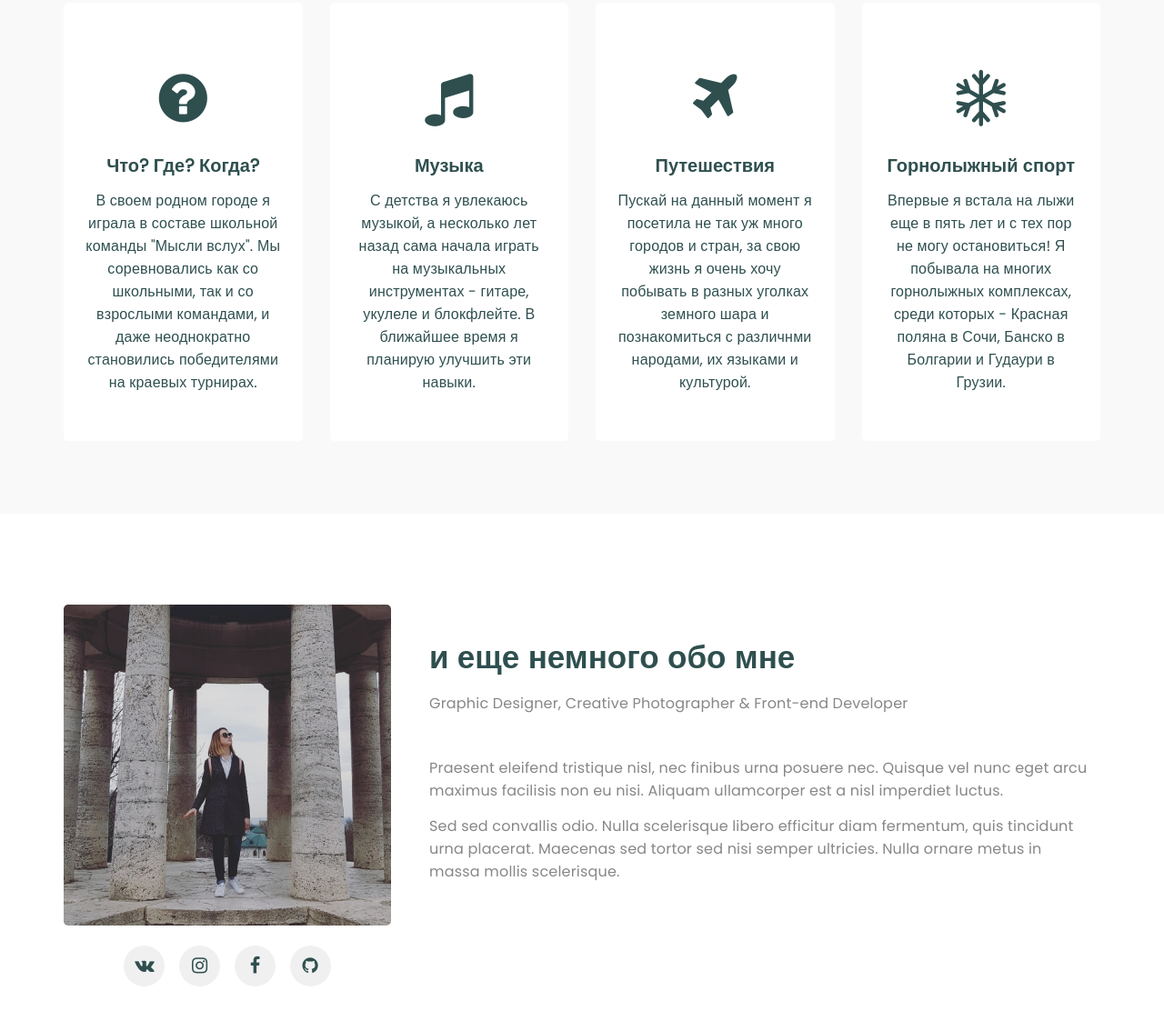
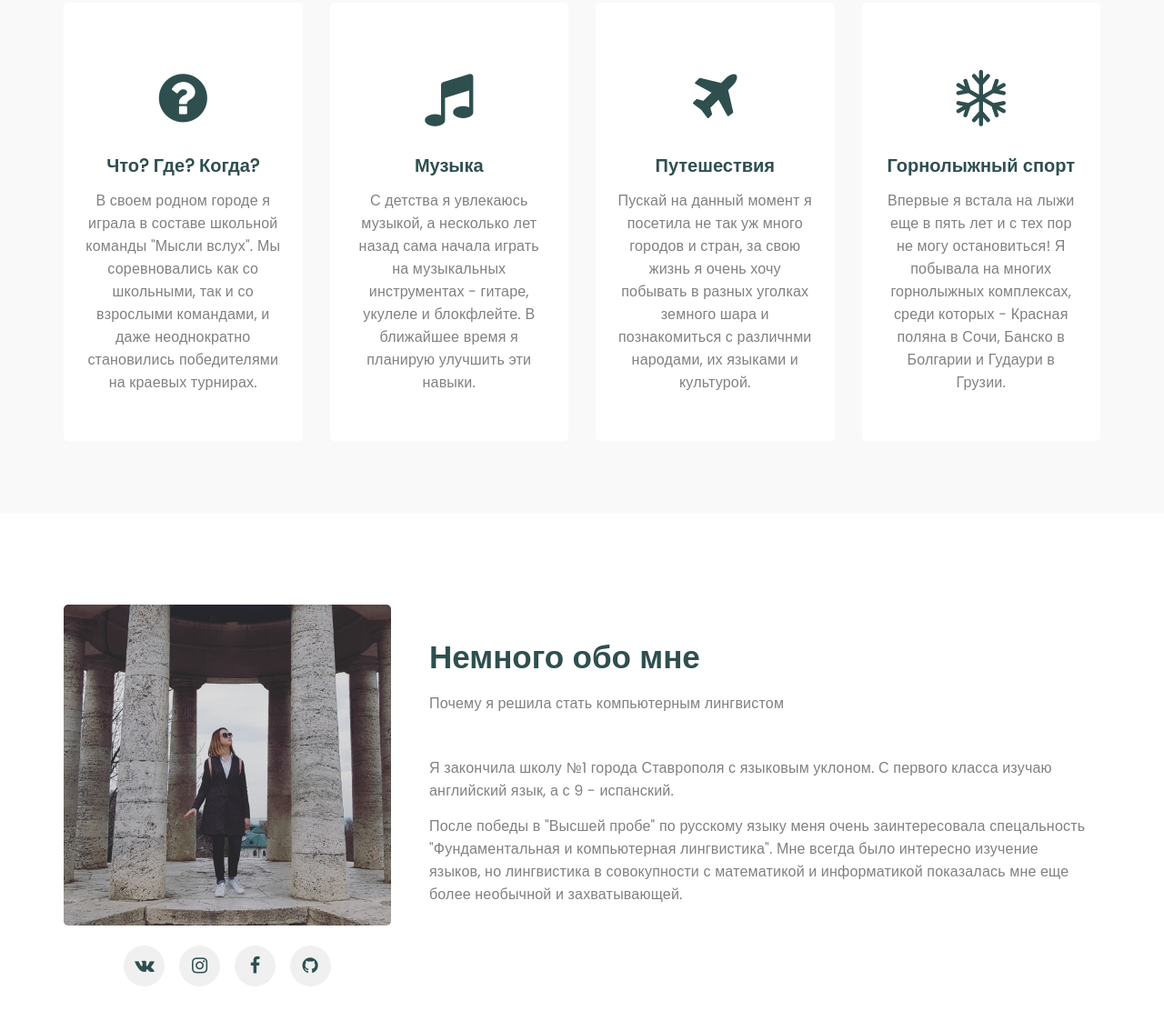
Before and after one commit to annapostn/hren, a plain HTML site: page index.html in a window 1280 px wide. Shown: the part 971-2094 px from the top of the page at 91% size. Drawn offline with Linux system fonts and the light colour scheme.

Commit message:
Update index.html

```diff
--- a/index.html
+++ b/index.html
@@ -39,9 +39,9 @@
                <div class="col-md-offset-5 col-md-7 col-sm-12">
                     <div class="home-thumb">
                          <h1 class="wow fadeInUp data-wow-delay="0.3s" style="color:#2F4F4F;">Аня Постникова</h1>
-                         <p class="wow fadeInUp white-color data-wow-delay="1s" style="color:#2F4F4F;">Студентка 1 курса</p>
-			 <p class="wow fadeInUp white-color data-wow-delay="1.2s" style="color:#2F4F4F;">образовательной программы</p>
-			 <p class="wow fadeInUp white-color data-wow-delay="1.4s" style="color:#2F4F4F;">"Фундаментальная и компьютерная лингвиситика"</p>
+                         <p class="wow fadeInUp white-color data-wow-delay="1s" style="color:#808080;">Студентка 1 курса</p>
+			 <p class="wow fadeInUp white-color data-wow-delay="1.2s" style="color:#808080;">образовательной программы</p>
+			 <p class="wow fadeInUp white-color data-wow-delay="1.4s" style="color:#808080;">"Фундаментальная и компьютерная лингвиситика"</p>
                     </div>
                </div>
 
@@ -64,7 +64,7 @@
                     <div class="service-thumb">
                          <i class="fa fa-question-circle" style="color:#2F4F4F;"></i>
                          <h4 style="color:#2F4F4F;">Что? Где? Когда?</h4>
-                         <p style="color:#2F4F4F;">В своем родном городе я играла в составе школьной команды "Мысли вслух". Мы соревновались как со школьными, так и со взрослыми командами, и даже неоднократно становились победителями на краевых турнирах.</p>
+                         <p style="color:#808080;">В своем родном городе я играла в составе школьной команды "Мысли вслух". Мы соревновались как со школьными, так и со взрослыми командами, и даже неоднократно становились победителями на краевых турнирах.</p>
                     </div>
                </div>
 
@@ -72,7 +72,7 @@
                     <div class="service-thumb">
                          <i class="fa fa-music" style="color:#2F4F4F;"></i>
                          <h4 style="color:#2F4F4F;">Музыка</h4>
-                         <p style="color:#2F4F4F;">С детства я увлекаюсь музыкой, а несколько лет назад сама начала играть на музыкальных инструментах - гитаре, укулеле и блокфлейте. В ближайшее время я планирую улучшить эти навыки.</p>
+                         <p style="color:#808080;">С детства я увлекаюсь музыкой, а несколько лет назад сама начала играть на музыкальных инструментах - гитаре, укулеле и блокфлейте. В ближайшее время я планирую улучшить эти навыки.</p>
                     </div>
                </div>
 
@@ -80,7 +80,7 @@
                     <div class="service-thumb">
                          <i class="fa fa-plane" style="color:#2F4F4F;"></i>
                          <h4 style="color:#2F4F4F;">Путешествия</h4>
-                         <p style="color:#2F4F4F;">Пускай на данный момент я посетила не так уж много городов и стран, за свою жизнь я очень хочу побывать в разных уголках земного шара и познакомиться с различнми народами, их языками и культурой.</p>
+                         <p style="color:#808080;">Пускай на данный момент я посетила не так уж много городов и стран, за свою жизнь я очень хочу побывать в разных уголках земного шара и познакомиться с различнми народами, их языками и культурой.</p>
                     </div>
                </div>
 
@@ -88,7 +88,7 @@
                     <div class="service-thumb">
                          <i class="fa fa-snowflake-o" style="color:#2F4F4F;"></i>
                          <h4 style="color:#2F4F4F;">Горнолыжный спорт</h4>
-                         <p style="color:#2F4F4F;">Впервые я встала на лыжи еще в пять лет и с тех пор не могу остановиться! Я побывала на многих горнолыжных комплексах, среди которых - Красная поляна в Сочи, Банско в Болгарии и Гудаури в Грузии.</p>
+                         <p style="color:#808080;">Впервые я встала на лыжи еще в пять лет и с тех пор не могу остановиться! Я побывала на многих горнолыжных комплексах, среди которых - Красная поляна в Сочи, Банско в Болгарии и Гудаури в Грузии.</p>
                     </div>
                </div>
 
@@ -118,12 +118,12 @@
                     <div class="about-thumb">
                          <!-- SECTION TITLE -->
                          <div class="wow fadeInUp section-title" data-wow-delay="0.6s">
-                              <h2 style="color:#2F4F4F;">и еще немного обо мне</h2>
-                              <p>Graphic Designer, Creative Photographer & Front-end Developer</p>
+                              <h2 style="color:#2F4F4F;">Немного обо мне</h2>
+                              <p style="color:#808080;">Почему я решила стать компьютерным лингвистом</p>
                          </div>
                          <div class="wow fadeInUp" data-wow-delay="0.8s">
-                              <p>Praesent eleifend tristique nisl, nec finibus urna posuere nec. Quisque vel nunc eget arcu maximus facilisis non eu nisi. Aliquam ullamcorper est a nisl imperdiet luctus.</p>
-                              <p>Sed sed convallis odio. Nulla scelerisque libero efficitur diam fermentum, quis tincidunt urna placerat. Maecenas sed tortor sed nisi semper ultricies. Nulla ornare metus in massa mollis scelerisque.</p>
+                              <p style="color:#808080;">Я закончила школу №1 города Ставрополя с языковым уклоном. С первого класса изучаю английский язык, а с 9 - испанский.</p>
+                              <p style="color:#808080;">После победы в "Высшей пробе" по русскому языку меня очень заинтересовала спецальность "Фундаментальная и компьютерная лингвистика". Мне всегда было интересно изучение языков, но лингвистика в совокупности с математикой и информатикой показалась мне еще более необычной и захватывающей.</p>
                          </div>
                     </div>
                </div>
```
